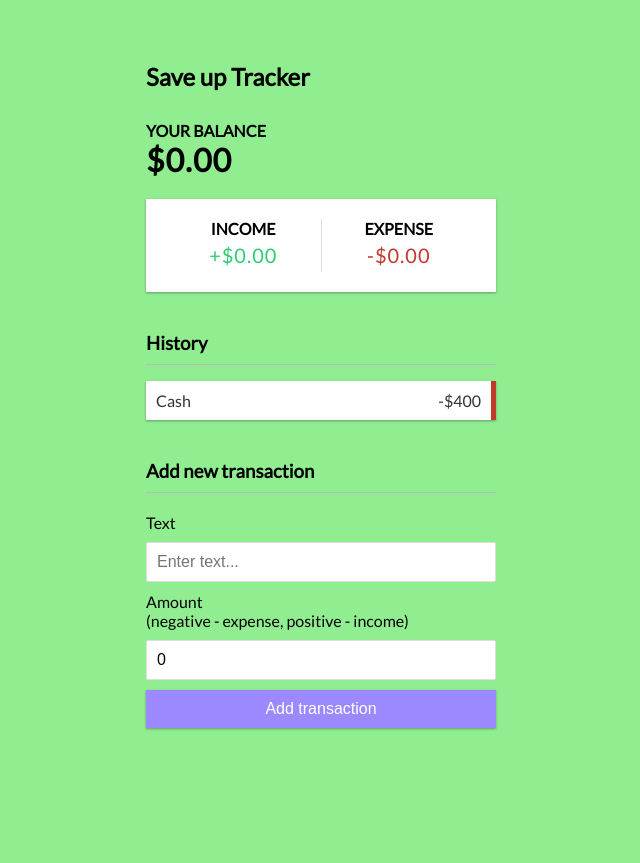
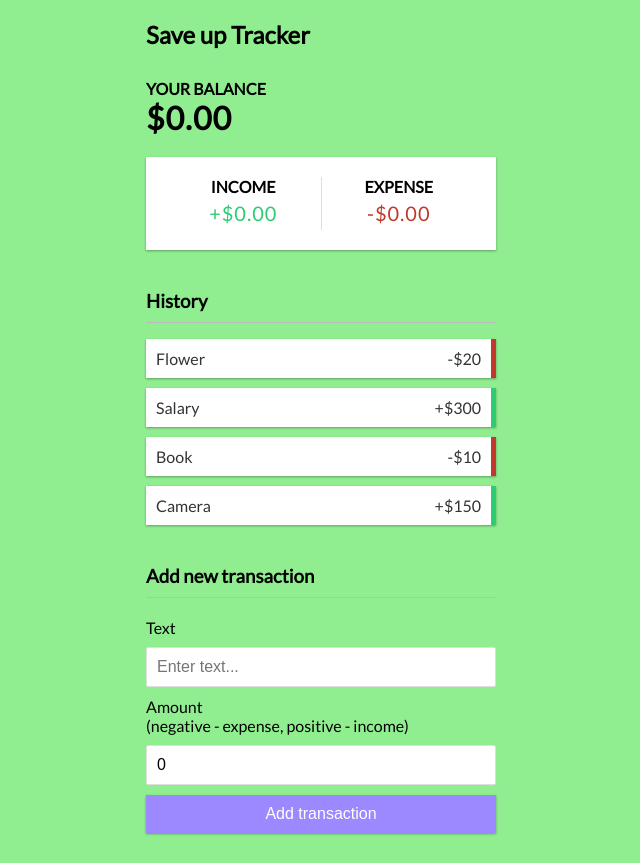
Before and after one commit to Jbrown021/SaveUp-app, a React (Create React App) app: page / in a window 1280 px wide. Shown: the whole page, without its empty margins (319-959 px from the left). Before the commit the page ends 800 px from the top, so only its background shows below. Built offline with nearby package versions, Linux system fonts and the light colour scheme.

Commit message:
added more components and test values

```diff
--- /dev/null
+++ b/src/components/Transaction.js
@@ -0,0 +1,11 @@
+import React from 'react'
+
+export const Transaction = ({ transaction }) => {
+    const sign = transaction.amount < 0 ? '-' : '+';
+
+  return (
+    <li className={transaction.amount < 0 ? 'minus' : 'plus'}>
+        {transaction.text} <span>{sign}${Math.abs(transaction.amount)}</span><button className="delete-btn">x</button>
+    </li>
+  )
+}
--- a/src/components/TransactionList.js
+++ b/src/components/TransactionList.js
@@ -1,13 +1,18 @@
-import React from 'react'
+import React, { useContext } from 'react';
+import { Transaction } from './Transaction';
+
+import { GlobalContext } from '../context/GlobalState';
 
 export const TransactionList = () => {
+  const {transactions} = useContext(GlobalContext);
+
+
   return (
       <>
         <h3>History</h3>
         <ul className="list">
-          <li className="minus">
-            Cash <span>-$400</span><button className="delete-btn">x</button>
-          </li>
+          {transactions.map(transaction => ( <Transaction key={transaction.id} transaction={transaction}/>))}
+
         </ul>
       </>
   )
```
Also changed, not shown: 1 other file (tests, documents, lock files or other folders).
